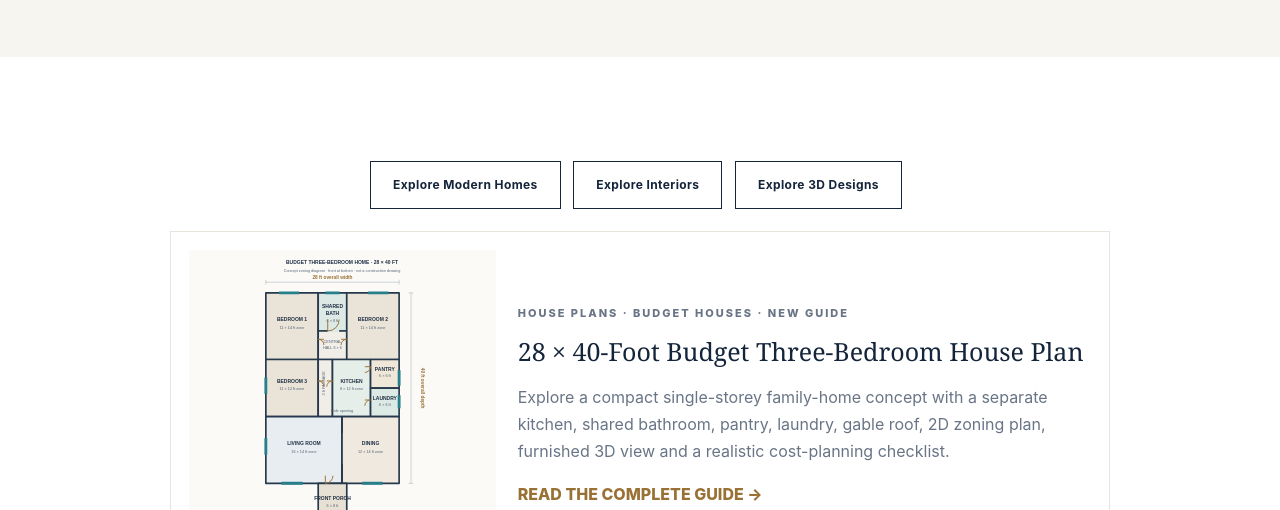
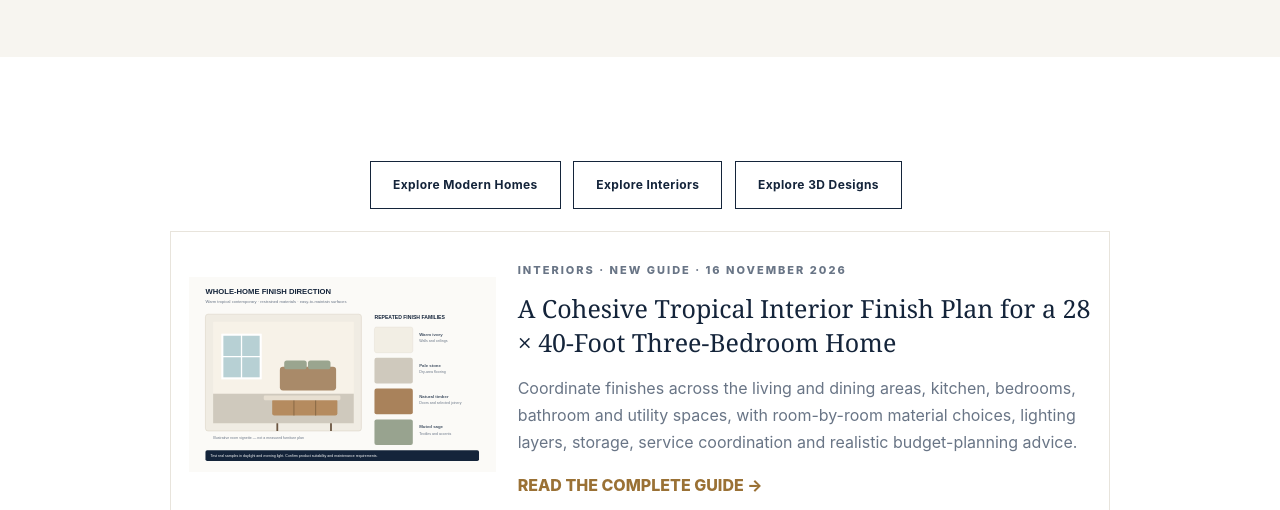
Before and after one commit to dhanushkaprasad2001-max/dhanushkaprasad2001-max.github.io, a plain HTML site: page articles.html in a window 1280 px wide. Shown: the part 290-800 px from the top of the page. Drawn offline with Linux system fonts and the light colour scheme.

Commit message:
List new tropical interior finish guide in Articles

```diff
--- a/articles.html
+++ b/articles.html
@@ -26,6 +26,7 @@
 </div></section>
 <section class="section"><div class="container">
 <p style="text-align:center"><a class="btn secondary" href="modern-homes.html">Explore Modern Homes</a> <a class="btn secondary" href="interiors.html">Explore Interiors</a> <a class="btn secondary" href="3d-designs.html">Explore 3D Designs</a></p>
+<div class="guide-card"><img src="images/interiors/interior-28x40-finish-palette.svg" alt="Whole-home interior finish palette with warm ivory, pale stone, natural timber and muted sage accents" loading="lazy"><div><p class="eyebrow">INTERIORS · NEW GUIDE · 16 NOVEMBER 2026</p><h2>A Cohesive Tropical Interior Finish Plan for a 28 × 40-Foot Three-Bedroom Home</h2><p>Coordinate finishes across the living and dining areas, kitchen, bedrooms, bathroom and utility spaces, with room-by-room material choices, lighting layers, storage, service coordination and realistic budget-planning advice.</p><a href="tropical-interior-finish-plan-28x40-three-bedroom-home.html">READ THE COMPLETE GUIDE →</a></div></div>
 <div class="guide-card"><img src="images/budget-house-plans/budget-28x40-floor-plan.svg" alt="28 by 40 foot budget three-bedroom house concept floor plan" loading="lazy"><div><p class="eyebrow">HOUSE PLANS · BUDGET HOUSES · NEW GUIDE</p><h2>28 × 40-Foot Budget Three-Bedroom House Plan</h2><p>Explore a compact single-storey family-home concept with a separate kitchen, shared bathroom, pantry, laundry, gable roof, 2D zoning plan, furnished 3D view and a realistic cost-planning checklist.</p><a href="budget-house-plan-01-28x40-three-bedroom.html">READ THE COMPLETE GUIDE →</a></div></div>
 <div class="guide-card"><img src="images/room-layouts/bedroom-10x12-plan.svg" alt="Dimensioned concept plan of a 10 by 12 foot bedroom with a west-wall double bed, sliding wardrobe, combined desk and vanity, entry door and windows" loading="lazy"><div><p class="eyebrow">ROOM LAYOUT IDEAS · NEW GUIDE</p><h2>10 × 12 Bedroom Layout with Wardrobe, Desk and Vanity</h2><p>Study an alternative double-bed orientation, a sliding wardrobe, a shared study and dressing station, door and window positions, furniture dimensions and practical circulation checks.</p><a href="10x12-bedroom-layout-wardrobe-desk-vanity.html">READ THE COMPLETE BEDROOM GUIDE →</a></div></div>
 <div class="guide-card"><img src="images/3d-designs/3d-two-bedroom-26x34-axonometric.svg" alt="Furnished axonometric cutaway of a 26 by 34 foot two-bedroom home concept" loading="lazy"><div><p class="eyebrow">3D DESIGNS · NEW GUIDE</p><h2>26 × 34-Foot Two-Bedroom Home: From 2D Plan to 3D Design</h2><p>Compare the labeled floor plan, furnished cutaway, gable roof direction and coordinated front, side and rear elevation concepts.</p><a href="3d-two-bedroom-home-26x34-design-study.html">READ THE COMPLETE DESIGN STUDY →</a></div></div>
```
